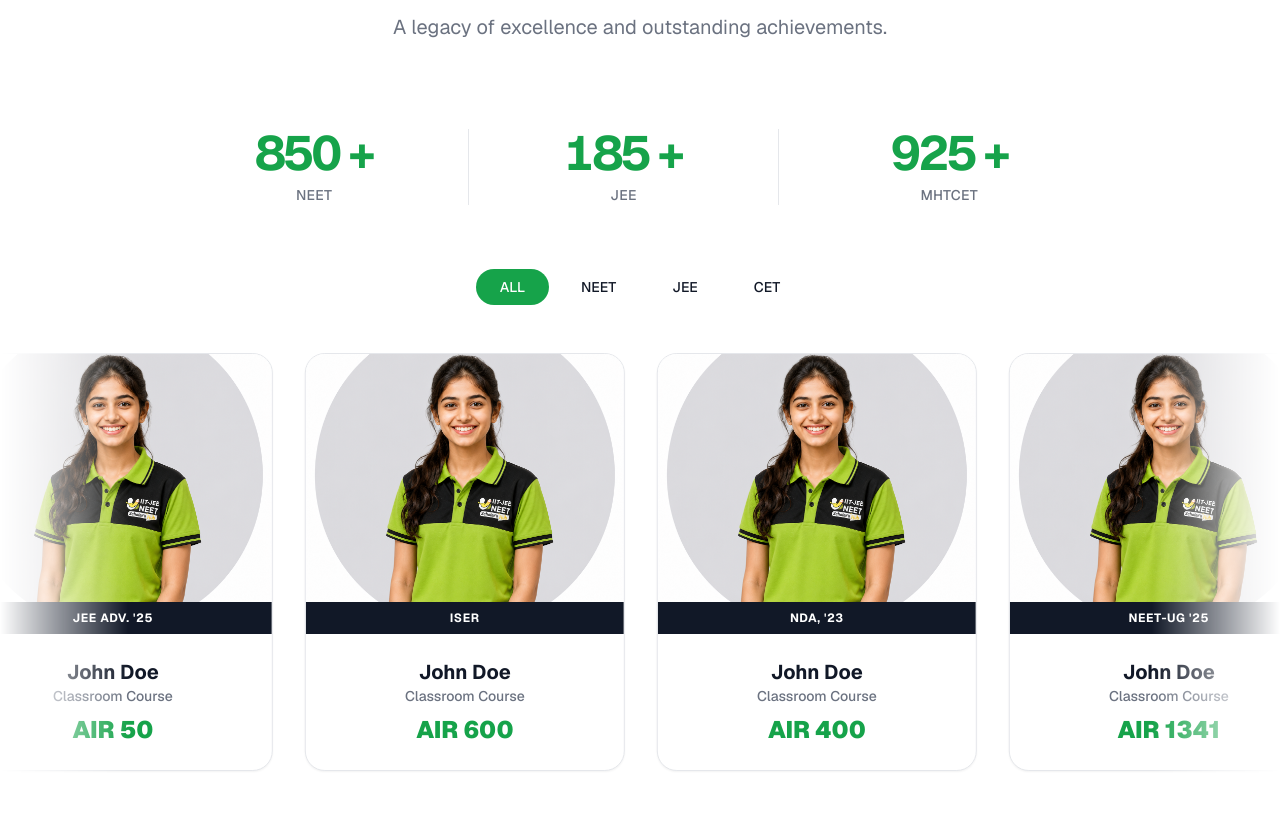
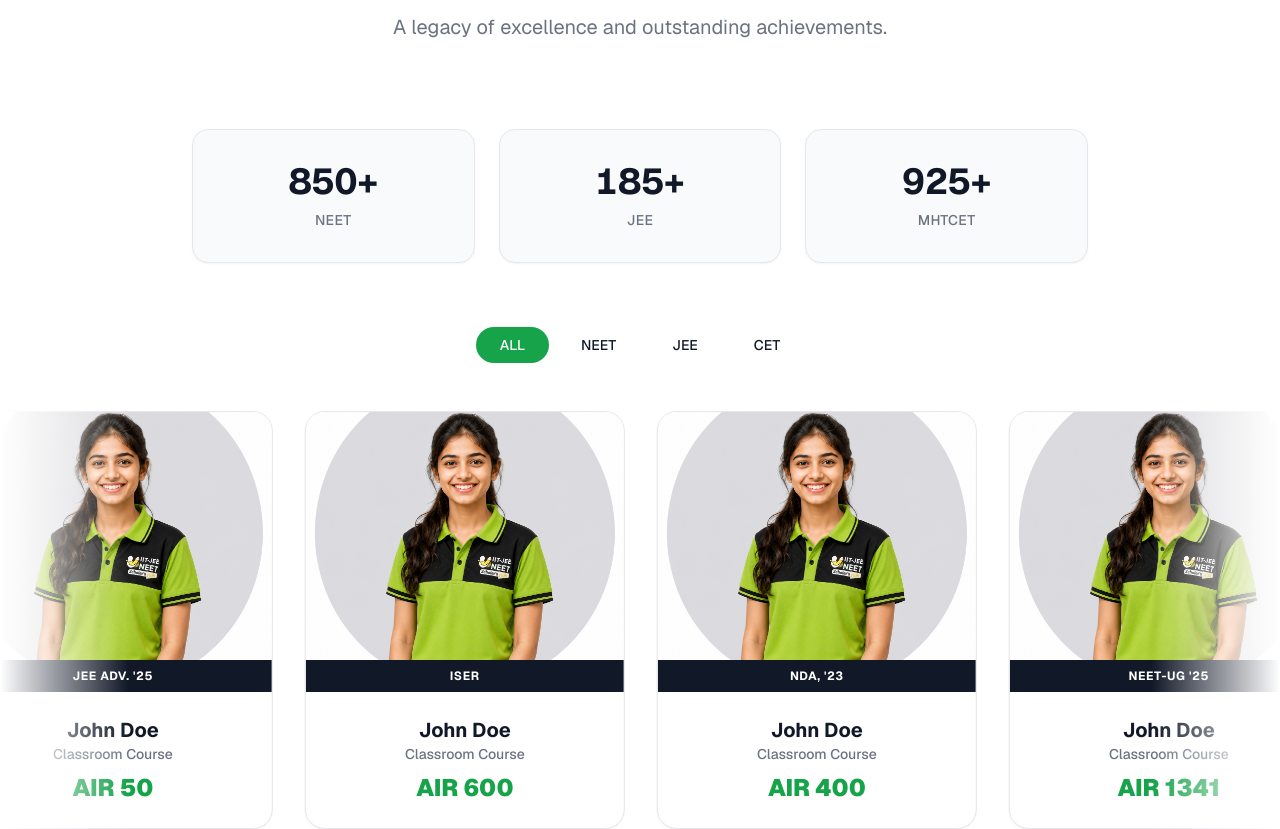
Before and after one commit to sk200005/Scholars-Hub, a Next.js app: page / in a window 1280 px wide. Shown: the part 1540-2369 px from the top of the page. Built offline with nearby package versions, Linux system fonts and the light colour scheme.

Commit message:
Banner size incresae and counting animation in why us

```diff
--- a/src/components/sections/DesignAgency.tsx
+++ b/src/components/sections/DesignAgency.tsx
@@ -280,11 +280,11 @@ export function DesignAgency() {
         </div>
 
         {/* Announcement Banner */}
-        <div className="relative w-full overflow-hidden bg-[#0f172a] px-4 py-2.5 flex items-center justify-center gap-3 border-t border-slate-800/50 shadow-inner">
+        <div className="relative w-full overflow-hidden bg-[#0f172a] px-3 py-2.5 flex items-center justify-center gap-2 border-t border-slate-800/50 shadow-inner">
           <div className="absolute inset-0 bg-gradient-to-r from-emerald-500/10 via-transparent to-emerald-500/10 opacity-30" />
-          <Megaphone size={20} className="text-amber-400 shrink-0 animate-pulse relative z-10" strokeWidth={2.5} />
-          <p className="text-[13px] md:text-[15px] font-medium text-slate-200 text-center relative z-10 tracking-wide">
-            <span className="text-amber-400 font-bold mr-2">ANNOUNCEMENT ✨</span>
+          <Megaphone size={18} className="text-amber-400 shrink-0 animate-pulse relative z-10 md:w-5 md:h-5" strokeWidth={2.5} />
+          <p className="text-[11px] md:text-[15px] font-medium text-slate-200 text-center relative z-10 tracking-wide truncate whitespace-nowrap max-w-[85vw] md:max-w-none">
+            <span className="text-amber-400 font-bold mr-1.5 md:mr-2">ANNOUNCEMENT ✨</span>
             New MHTCET course starting Soon...
           </p>
           <ArrowRight size={16} className="text-slate-400 shrink-0 ml-1 hidden sm:block relative z-10 transition-transform group-hover:translate-x-1" strokeWidth={2} />
@@ -361,7 +361,7 @@ export function DesignAgency() {
             alt="Scholars Hub Banner"
             width={2800}
             height={1200}
-            className="w-full h-[180px] md:h-auto object-cover object-center"
+            className="w-full h-[240px] md:h-auto object-cover object-center"
             priority
           />
         </section>
--- a/src/components/sections/ResultsSection.tsx
+++ b/src/components/sections/ResultsSection.tsx
@@ -87,7 +87,7 @@ function Counter({ from = 0, to, duration = 2 }: { from?: number; to: number; du
       onUpdate(value) {
         if (nodeRef.current) {
           const rounded = Math.round(value)
-          nodeRef.current.textContent = rounded === to ? `${rounded} +` : rounded.toString()
+          nodeRef.current.textContent = rounded === to ? `${rounded}+` : rounded.toString()
         }
       },
     })
@@ -162,30 +162,36 @@ export function ResultsSection() {
         />
 
         {/* Stats Row */}
-        <div className="mx-auto mt-12 grid max-w-4xl grid-cols-1 gap-8 md:grid-cols-3">
-          <div className="flex flex-col items-center justify-center space-y-2 border-border md:border-r md:pr-8">
-            <h3 className="text-5xl font-bold tracking-tighter" style={{ color: colors.primary.DEFAULT }}>
+        <div className="mx-auto mt-12 grid max-w-4xl grid-cols-1 gap-6 md:grid-cols-3">
+          <div className="bg-muted/50 border border-border text-center rounded-xl shadow-sm">
+            <div className="p-4 py-8 flex flex-col items-center justify-center">
+              <p className="text-4xl font-bold text-foreground">
                 <Counter to={850} />
-            </h3>
-            <p className="text-sm font-medium tracking-wide" style={{ color: colors.foreground.muted }}>
+              </p>
+              <p className="text-sm text-muted-foreground mt-2 font-medium tracking-wide">
                 NEET
               </p>
             </div>
-          <div className="flex flex-col items-center justify-center space-y-2 border-border md:border-r md:pr-8">
-            <h3 className="text-5xl font-bold tracking-tighter" style={{ color: colors.primary.DEFAULT }}>
+          </div>
+          <div className="bg-muted/50 border border-border text-center rounded-xl shadow-sm">
+            <div className="p-4 py-8 flex flex-col items-center justify-center">
+              <p className="text-4xl font-bold text-foreground">
                 <Counter to={185} />
-            </h3>
-            <p className="text-sm font-medium tracking-wide" style={{ color: colors.foreground.muted }}>
+              </p>
+              <p className="text-sm text-muted-foreground mt-2 font-medium tracking-wide">
                 JEE
               </p>
             </div>
-          <div className="flex flex-col items-center justify-center space-y-2">
-            <h3 className="text-5xl font-bold tracking-tighter" style={{ color: colors.primary.DEFAULT }}>
+          </div>
+          <div className="bg-muted/50 border border-border text-center rounded-xl shadow-sm">
+            <div className="p-4 py-8 flex flex-col items-center justify-center">
+              <p className="text-4xl font-bold text-foreground">
                 <Counter to={925} />
-            </h3>
-            <p className="text-sm font-medium tracking-wide" style={{ color: colors.foreground.muted }}>
+              </p>
+              <p className="text-sm text-muted-foreground mt-2 font-medium tracking-wide">
                 MHTCET
               </p>
+            </div>
           </div>
         </div>
 
--- a/src/components/sections/WhyUsSection.tsx
+++ b/src/components/sections/WhyUsSection.tsx
@@ -1,7 +1,7 @@
 "use client";
 
 import * as React from "react";
-import { motion } from "framer-motion";
+import { motion, animate, useInView } from "framer-motion";
 import Image from "next/image";
 
 import { cn } from "@/lib/utils";
@@ -62,11 +62,52 @@ const DEFAULT_FEATURE_CARDS: FeatureCardType[] = [
 
 // --- Internal Sub-Components ---
 
+const AnimatedStat = ({ value }: { value: string }) => {
+  const ref = React.useRef<HTMLSpanElement>(null);
+  const isInView = useInView(ref, { once: true, amount: 0.5 });
+  const [count, setCount] = React.useState(0);
+
+  const match = value.match(/^(\D*)(\d+)(.*)$/);
+  const prefix = match ? match[1] : "";
+  const num = match ? parseInt(match[2], 10) : 0;
+  const suffix = match ? match[3] : "";
+
+  React.useEffect(() => {
+    if (isInView) {
+      let startTime: number;
+      const duration = 2000; // 2 seconds
+      let animationFrame: number;
+
+      const update = (timestamp: number) => {
+        if (!startTime) startTime = timestamp;
+        const progress = Math.min((timestamp - startTime) / duration, 1);
+
+        // Ease out exponential for a smooth deceleration
+        const easeOut = progress === 1 ? 1 : 1 - Math.pow(2, -10 * progress);
+
+        setCount(Math.floor(easeOut * num));
+
+        if (progress < 1) {
+          animationFrame = requestAnimationFrame(update);
+        }
+      };
+
+      animationFrame = requestAnimationFrame(update);
+      return () => cancelAnimationFrame(animationFrame);
+    }
+  }, [isInView, num]);
+
+  // Initial render shows full number for SSR/SEO, hydrates to 0 when out of view, animates when in view.
+  return <span ref={ref}>{prefix}{count || (isInView ? count : "0")}{suffix}</span>;
+};
+
 // StatCard using native Tailwind instead of missing Shadcn Card, memoized to prevent re-renders
 const StatCard = React.memo(({ value, label }: Stat) => (
   <div className="bg-muted/50 border border-border text-center rounded-xl shadow-sm">
     <div className="p-4 flex flex-col items-center justify-center">
-      <p className="text-3xl font-bold text-foreground">{value}</p>
+      <p className="text-3xl font-bold text-foreground">
+        <AnimatedStat value={value} />
+      </p>
       <p className="text-sm text-muted-foreground mt-1">{label}</p>
     </div>
   </div>
```
Lines whose indentation alone changed are shown as unchanged.
